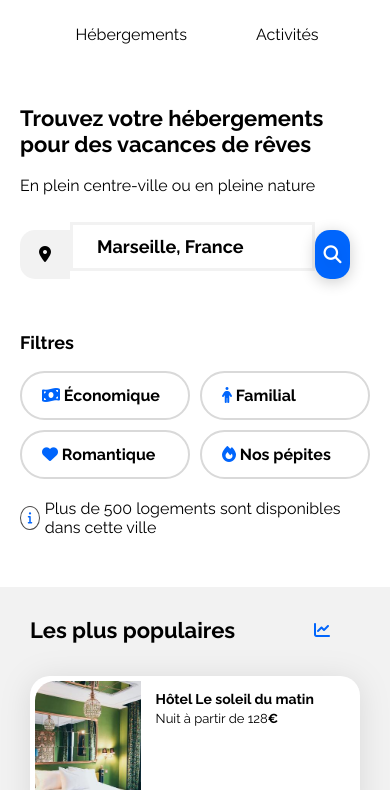
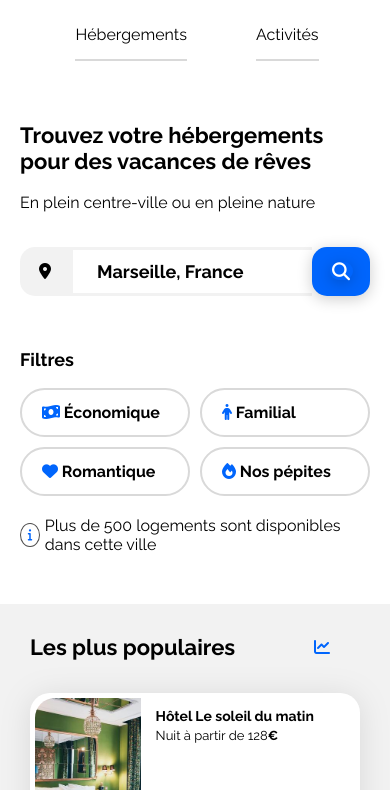
Before and after one commit to PhilBinenga/Booki, a plain HTML site: page index.html in a window 390 px wide. Shown: the part 54-844 px from the top of the page. Drawn offline with Linux system fonts and the light colour scheme.

Commit message:
correction

```diff
--- a/css/style.css
+++ b/css/style.css
@@ -120,7 +120,6 @@ input {
     height: 100%;
     border: solid var(--main-bg-color);
     box-sizing: border-box;
-    margin: 0px 0px 15px 0px;
     padding-left: 24px;
     font-size: 18px;
     font-weight: bold;
@@ -561,28 +560,35 @@ align-items: flex-start;
         flex-direction: column;
         align-items: center;
         text-align: center;
+        border-top: none;
     }
 
     .logo {
         display: flex;
         justify-content: center;
         margin-top: 20px;
-    }
+       }
 
     nav ul {
-        display: flex;
+
         grid-template-columns: repeat(2, 1fr);
         text-align: center;
         width: 100%;
         padding: 0;
     }
 
+    nav li {
+        border-bottom: 2px solid #d9d9d9;
+        padding-bottom: 15px;
 
-    nav li:hover {
-        border-bottom: 2px solid #0065fc;
+      }
+    nav  li:hover {
+        border-bottom: 2px solid #d9d9d9;
+        border-bottom: 2px solid var(--main-color);
+    }
+
+    nav a:hover {
         border-top: none;
-        padding-bottom: 5px;
-
     }
 
     /* Subheader */
@@ -593,6 +599,11 @@ align-items: flex-start;
 
 
     /* Form & button */
+
+    input {
+        border-right : none;
+        outline: none;
+    }
 
     form {
         display: flex;
@@ -608,7 +619,7 @@ align-items: flex-start;
         border-radius: 15px;
         box-shadow: 0px 3px 15px rgba(0, 0, 0, 0.2);
         display: flex;
-        width: 10%;
+        width: 50%;
         justify-content: center;
         align-items: center;
 
@@ -689,6 +700,10 @@ align-items: flex-start;
         margin-bottom: 0;
     }
 
+    .activites {
+        padding-right: 15px;
+    }
+
     .activites-cards {
     display: flex;
      justify-content: center;
@@ -702,6 +717,4 @@ align-items: flex-start;
 
     }
 
-
-
     }
--- a/index.html
+++ b/index.html
@@ -21,10 +21,10 @@
             <a href="index.html"><img src="./images/logo/Booki.png" alt="logo booki"></a>
             </div>
 
-            <nav>
+            <nav class="header-menu">
                 <ul>
                     <li><a href="#hebergements">Hébergements</a></li>
-                    <li><a href="#activites">Activités</a></li>
+                    <li><a href="#activites" >Activités</a></li>
                 </ul>
             </nav>
         </header>
```
